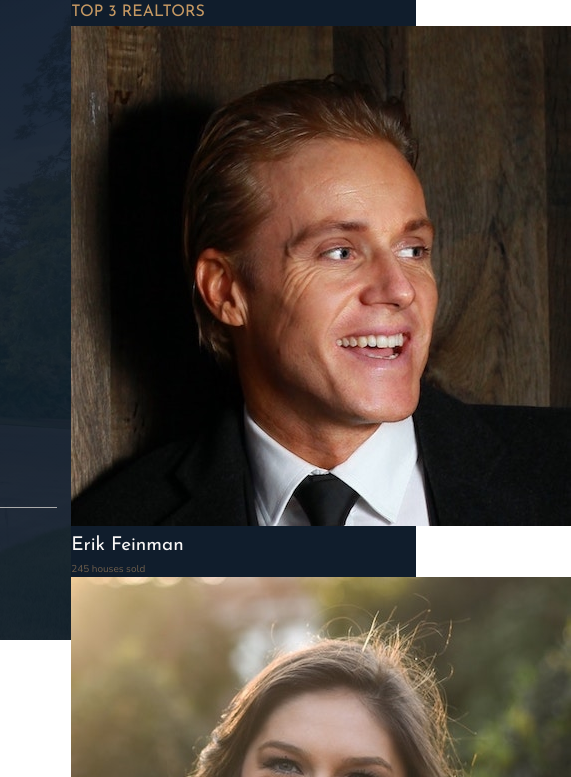
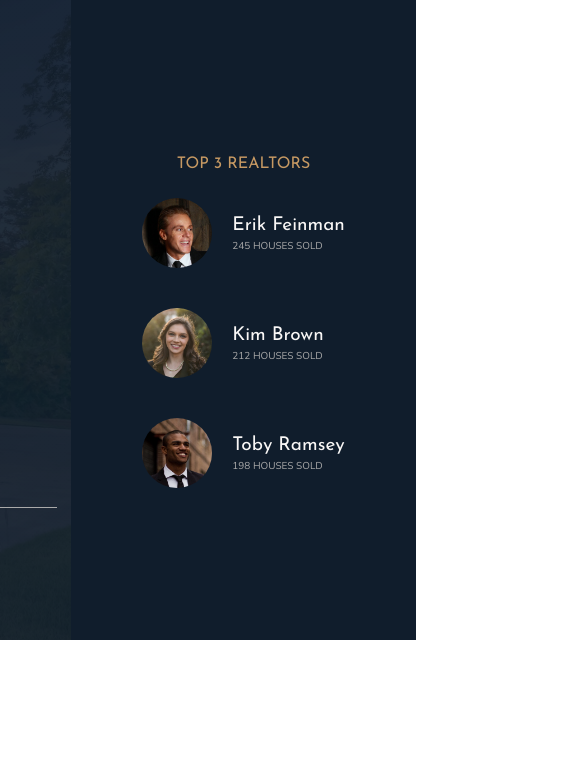
Before and after one commit to MaxVitalii/Nexter, a website: page index.html in a window 1280 px wide. Shown: the top 777 px of the page, 864-1435 px from the left, 571 px wide, since content can reach past the window. Drawn offline with nearby package versions, Linux system fonts and the light colour scheme.

Commit message:
implement style to the realtors section

```diff
--- a/index.html
+++ b/index.html
@@ -34,24 +34,20 @@
     </header>
 
     <div class="realtors">
-      <h3 class="heading-3">Top 3 realtors</h3>
+      <h3 class="heading-3">Top 3 Realtors</h3>
       <div class="realtors__list">
         <img src="img/realtor-1.jpeg" alt="Realtor 1" class="realtors__img" />
         <div class="realtors__details">
           <h4 class="heading-4 heading-4--light">Erik Feinman</h4>
           <p class="realtors__sold">245 houses sold</p>
         </div>
-      </div>
 
-      <div class="realtors__list">
         <img src="img/realtor-2.jpeg" alt="Realtor 2" class="realtors__img" />
         <div class="realtors__details">
           <h4 class="heading-4 heading-4--light">Kim Brown</h4>
           <p class="realtors__sold">212 houses sold</p>
         </div>
-      </div>
 
-      <div class="realtors__list">
         <img src="img/realtor-3.jpeg" alt="Realtor 3" class="realtors__img" />
         <div class="realtors__details">
           <h4 class="heading-4 heading-4--light">Toby Ramsey</h4>
--- a/sass/_realtors.scss
+++ b/sass/_realtors.scss
@@ -1,4 +1,31 @@
 .realtors {
   background-color: $color-secondary;
   grid-column: col-start 7 / full-end;
+  padding: 3rem;
+
+  display: grid;
+  align-content: center;
+  justify-content: center;
+  justify-items: center;
+  grid-row-gap: 2rem;
+
+  &__list {
+    display: grid;
+    grid-template-columns: min-content max-content;
+    grid-column-gap: 2rem;
+    grid-row-gap: 5vh;
+    align-items: center;
+  }
+
+  &__img {
+    width: 7rem;
+    border-radius: 50%;
+    display: block;
+  }
+
+  &__sold {
+    text-transform: uppercase;
+    color: $color-grey-light-2;
+    margin-top: -3px;
+  }
 }
```
Also changed, not shown: css/style.css.
